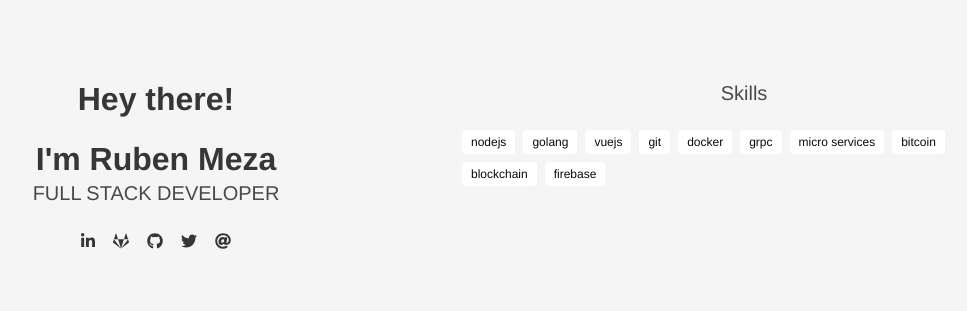
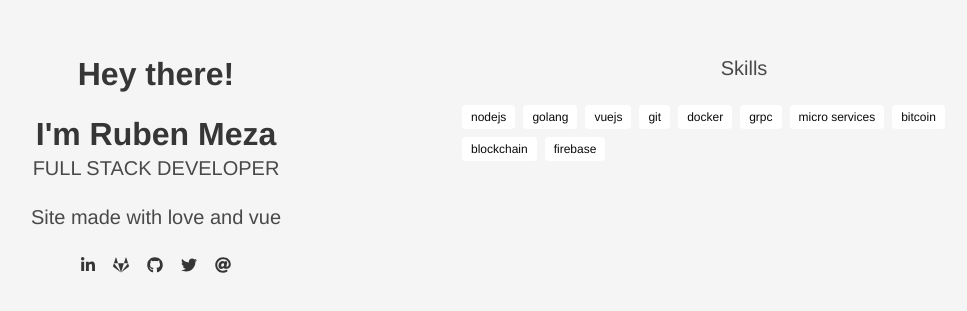
Before and after one commit to rubenmeza/rubenmeza.com, a Vue app: page / in a window 1280 px wide. Shown: the part 233-544 px from the top of the page, without its empty margins (190-1157 px from the left). Built offline with nearby package versions, Linux system fonts and the light colour scheme.

Commit message:
refactor(vue.config.js): change repo name

```diff
--- a/src/views/Home.vue
+++ b/src/views/Home.vue
@@ -7,6 +7,7 @@
             <h1 class="title">Hey there!</h1>
             <h1 class="title">I'm Ruben Meza</h1>
             <h2 class="subtitle">FULL STACK DEVELOPER</h2>
+            <h3 class="subtitle">Site made with love and vue</h3>
             <a href="https://www.linkedin.com/in/rubenmezarazo/" target="blank">
               <i class="fab fa-linkedin-in"></i>
             </a>
@@ -46,11 +47,11 @@
       </div>
     </div>
 
-    <div class="hero-foot">
+    <!-- <div class="hero-foot">
       <div class="container has-text-centered">
-        <!-- <h2 class="subtitle"><i class="far fa-copyright"></i> Ruben Meza</h2> -->
+        <h2 class="subtitle"><i class="far fa-copyright"></i> bla bla bla bla</h2>
       </div>
-    </div>
+    </div> -->
   </section>
 </template>
 
--- a/vue.config.js
+++ b/vue.config.js
@@ -16,6 +16,6 @@ module.exports = {
     }
   },
   publicPath: process.env.NODE_ENV === 'production'
-    ? '/web/'
+    ? '/rubenmeza.com/'
     : '/'
 }
```
